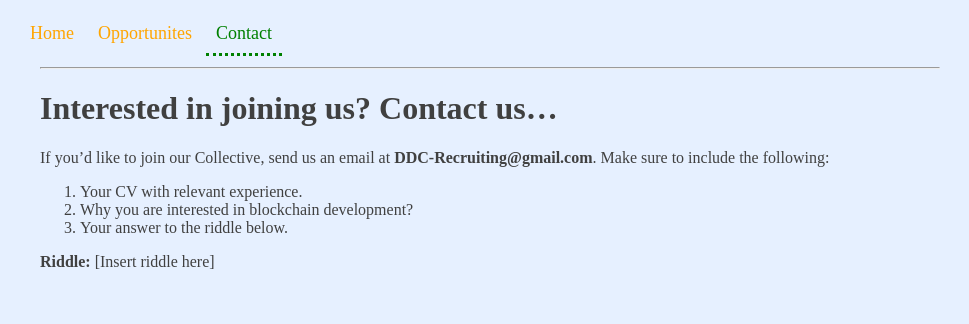
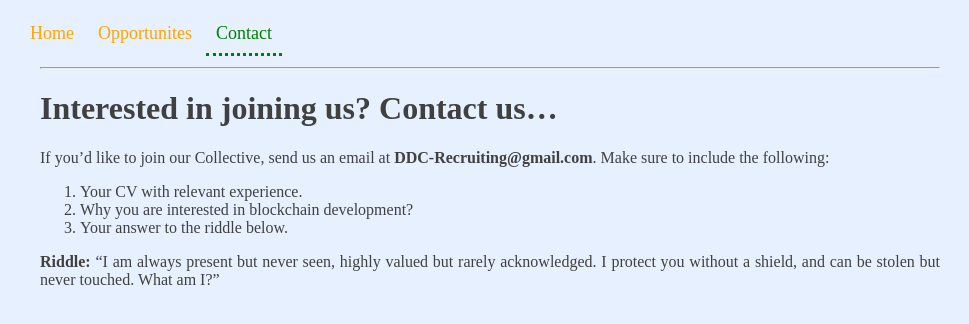
Before and after one commit to pekasus/pekasus.github.io, a Jekyll site: the page built from contact.md, in a window 1280 px wide. Shown: the top 324 px of the page, without its empty margins (10-979 px from the left). Built offline with Jekyll 4.4.1, drawn with Linux system fonts in a browser that asks for light colours.

Commit message:
added riddle

```diff
--- a/contact.md
+++ b/contact.md
@@ -10,4 +10,6 @@ If you'd like to join our Collective, send us an email at
 2. Why you are interested in blockchain development?
 3. Your answer to the riddle below.
 
-**Riddle:** [Insert riddle here]
+**Riddle:** "I am always present but never seen, highly valued but
+rarely acknowledged. I protect you without a shield, and can be
+stolen but never touched. What am I?"
```
